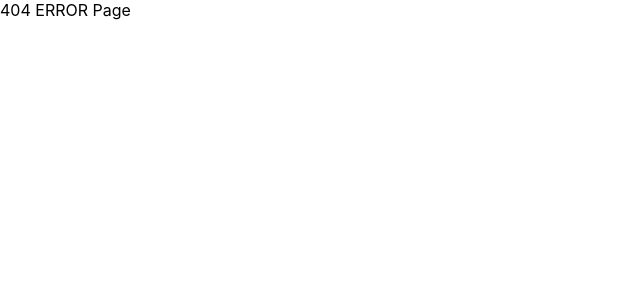
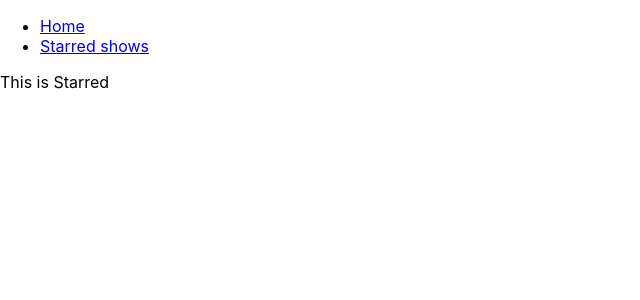
Before and after one commit to shanu3742/BOX-OFFICE, a React (Create React App) app: page /starred in a window 1280 px wide. Before the commit this address had no page. Shown: the top 300 px of the page, without its empty margins (0-640 px from the left). Built offline with nearby package versions, Linux system fonts and the light colour scheme.

Commit message:
navbar initial commit

```diff
--- a/public/index.html
+++ b/public/index.html
@@ -2,16 +2,19 @@
 <html lang="en">
   <head>
     <meta charset="utf-8" />
-    <link rel="icon" href="%PUBLIC_URL%/favicon.ico" />
+
     <meta name="viewport" content="width=device-width, initial-scale=1" />
     <meta name="theme-color" content="#000000" />
-    <meta name="description" content="Web site created using create-react-app" />
-    <link rel="apple-touch-icon" href="%PUBLIC_URL%/logo192.png" />
+    <meta
+      name="description"
+      content="Web site created using create-react-app"
+    />
+
     <!--
       manifest.json provides metadata used when your web app is installed on a
       user's mobile device or desktop. See https://developers.google.com/web/fundamentals/web-app-manifest/
     -->
-    <link rel="manifest" href="%PUBLIC_URL%/manifest.json" />
+
     <!--
       Notice the use of %PUBLIC_URL% in the tags above.
       It will be replaced with the URL of the `public` folder during the build.
--- a/src/App.js
+++ b/src/App.js
@@ -1,17 +1,25 @@
 import React from 'react';
 import { Switch, Route } from 'react-router-dom';
+import Navs from './component/Navs';
+import Home from './Pages/Home';
+import Starred from './Pages/Starred';
 
 function App() {
   return (
-    <Switch>
-      <Route exact path="/">
-        Hey bro
-      </Route>
-      <Route exact path="/about">
-        Hello ABOUT
-      </Route>
-      <Route>404 ERROR Page</Route>
-    </Switch>
+    <div>
+      <Navs />
+      <Switch>
+        <Route exact path="/">
+          <Home />
+        </Route>
+        <Route exact path="/starred">
+          <Starred />
+        </Route>
+        <Route>
+          <diV>404 ERROR Page</diV>
+        </Route>
+      </Switch>
+    </div>
   );
 }
 
--- /dev/null
+++ b/src/Pages/Home.js
@@ -0,0 +1,7 @@
+import React from 'react';
+
+const home = () => {
+  return <div>This is home</div>;
+};
+
+export default home;
--- /dev/null
+++ b/src/Pages/Starred.js
@@ -0,0 +1,7 @@
+import React from 'react';
+
+const starred = () => {
+  return <div>This is Starred</div>;
+};
+
+export default starred;
--- /dev/null
+++ b/src/component/Navs.js
@@ -0,0 +1,31 @@
+import React from 'react';
+import { Link } from 'react-router-dom';
+
+const navmenu = [
+  {
+    name: 'Home',
+    to: '/',
+  },
+  {
+    name: 'Starred shows',
+    to: '/starred',
+  },
+];
+
+const Navs = () => {
+  return (
+    <div>
+      <ul>
+        {navmenu.map(item => {
+          return (
+            <li key={item.to}>
+              <Link to={item.to}>{item.name}</Link>
+            </li>
+          );
+        })}
+      </ul>
+    </div>
+  );
+};
+
+export default Navs;
```
Also changed, not shown: 1 other file (tests, documents, lock files or other folders).
